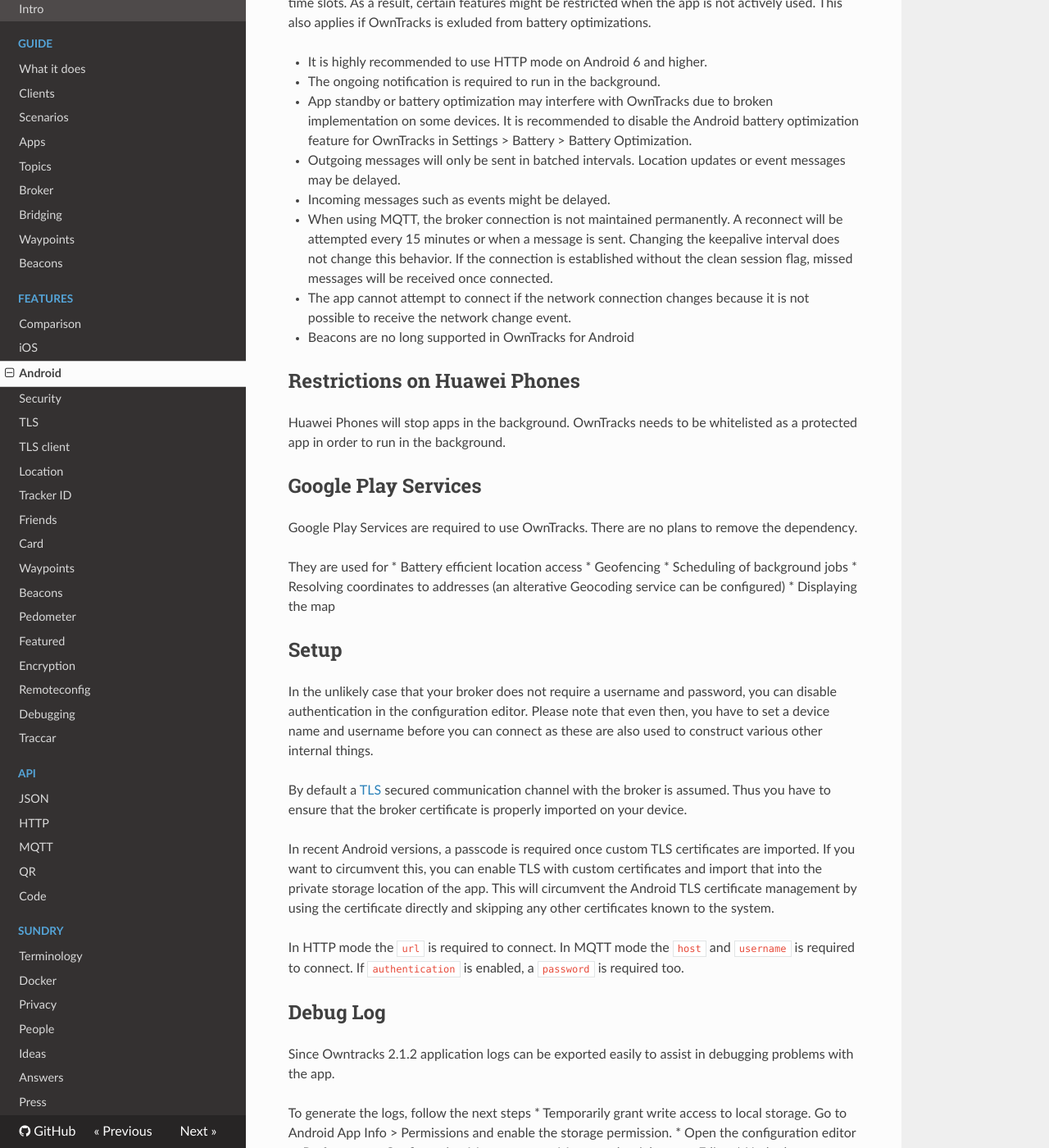
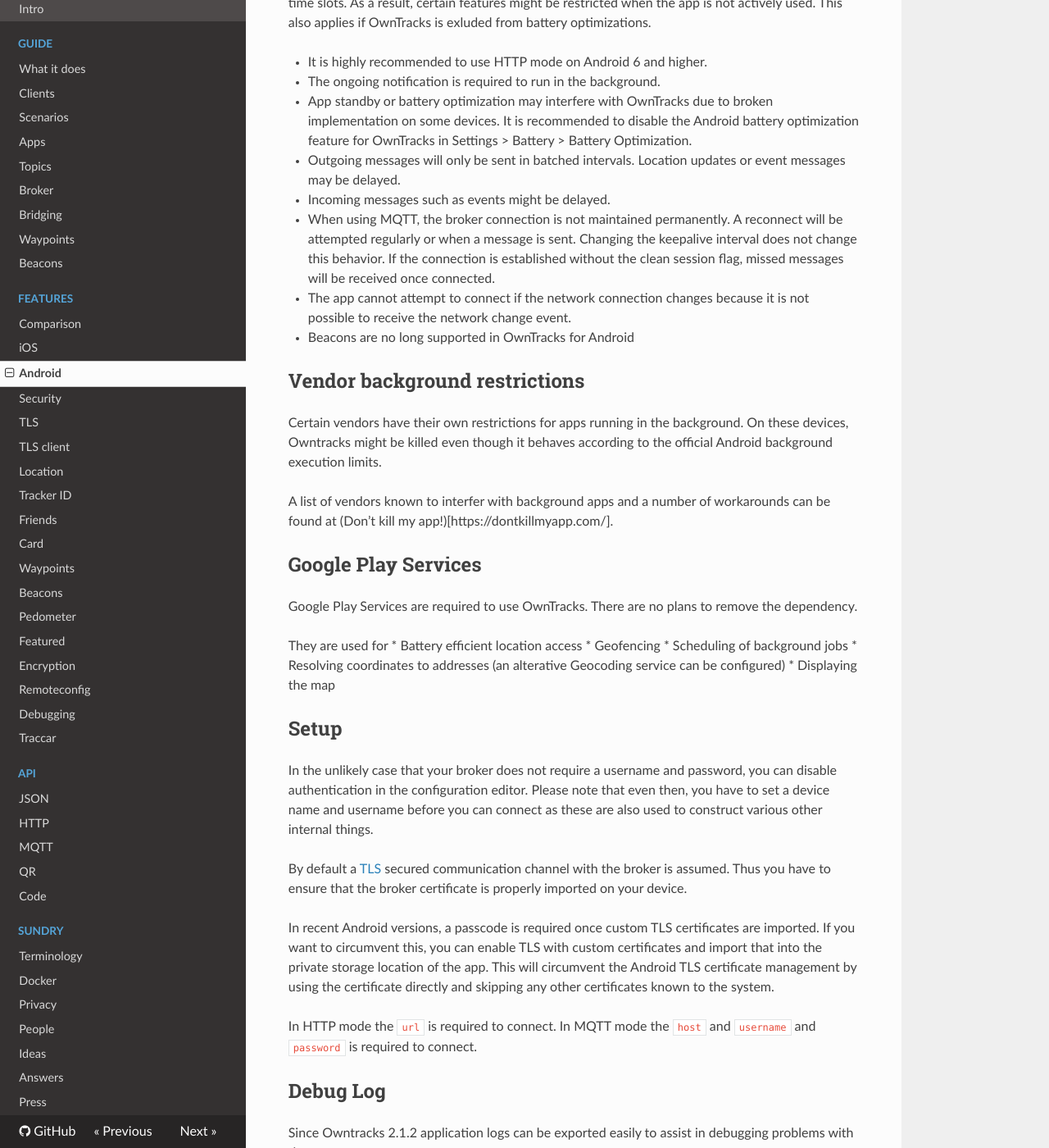
Before and after one commit to owntracks/booklet, an MkDocs documentation site: the page built from docs/features/android.md, in a window 1280 px wide and 1400 px high, scrolled down 211 px. Shown: the whole window at 82% size. Built offline with MkDocs 1.6.1, drawn with Linux system fonts in a browser that asks for light colours; nearby versions of some CDN libraries; old or Windows-style settings are respelled for this version of MkDocs.

Commit message:
Update android.md

```diff
--- a/docs/features/android.md
+++ b/docs/features/android.md
@@ -6,12 +6,14 @@ Since Android 6 and higher, the operating systems enforces stricter restrictions
 * App standby or battery optimization may interfere with OwnTracks due to broken implementation on some devices. It is recommended to disable the Android battery optimization feature for OwnTracks in Settings > Battery > Battery Optimization.
 * Outgoing messages will only be sent in batched intervals. Location updates or event messages may be delayed.
 * Incoming messages such as events might be delayed.
-* When using MQTT, the broker connection is not maintained permanently. A reconnect will be attempted every 15 minutes or when a message is sent. Changing the keepalive interval does not change this behavior. If the connection is established without the clean session flag, missed messages will be received once connected.
+* When using MQTT, the broker connection is not maintained permanently. A reconnect will be attempted regularly or when a message is sent. Changing the keepalive interval does not change this behavior. If the connection is established without the clean session flag, missed messages will be received once connected.
 * The app cannot attempt to connect if the network connection changes because it is not possible to receive the network change event.
 * Beacons are no long supported in OwnTracks for Android
 
-## Restrictions on Huawei Phones
-Huawei Phones will stop apps in the background. OwnTracks needs to be whitelisted as a protected app in order to run in the background.
+## Vendor background restrictions
+Certain vendors have their own restrictions for apps running in the background. On these devices, Owntracks might be killed even though it behaves according to the official Android background execution limits.
+
+A list of vendors known to interfer with background apps and a number of workarounds can be found at (Don’t kill my app!)[https://dontkillmyapp.com/].
 
 ## Google Play Services
 Google Play Services are required to use OwnTracks. There are no plans to remove the dependency.
@@ -32,7 +34,7 @@ By default a [TLS](tls.md) secured communication channel with the broker is assu
 In recent Android versions, a passcode is required once custom TLS certificates are imported. If you want to circumvent this, you can enable TLS with custom certificates and import that into the private storage location of the app. This will circumvent the Android TLS certificate management by using the certificate directly and skipping any other certificates known to the system.
 
 In HTTP mode the `url` is required to connect.
-In MQTT mode the `host` and `username` is required to connect. If `authentication` is enabled, a `password` is required too.
+In MQTT mode the `host` and `username`  and `password` is required to connect.
 
 ## Debug Log
 
```
